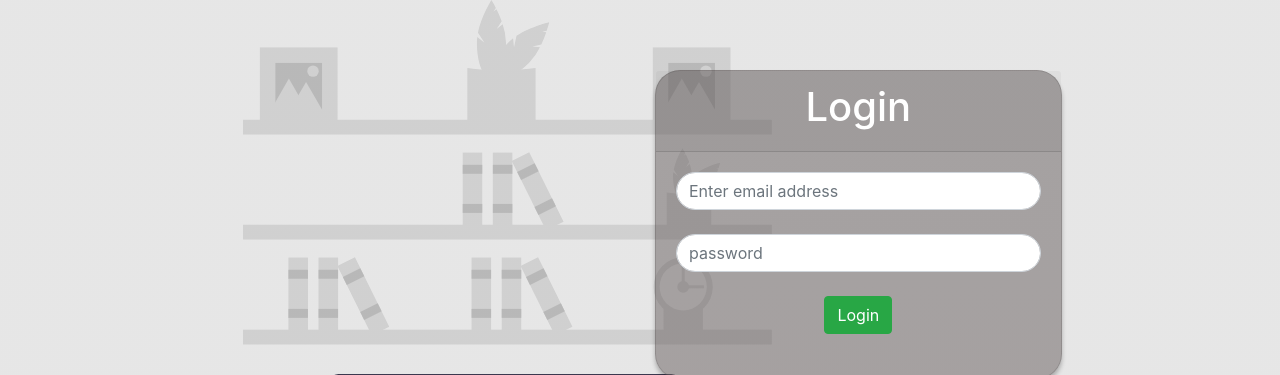
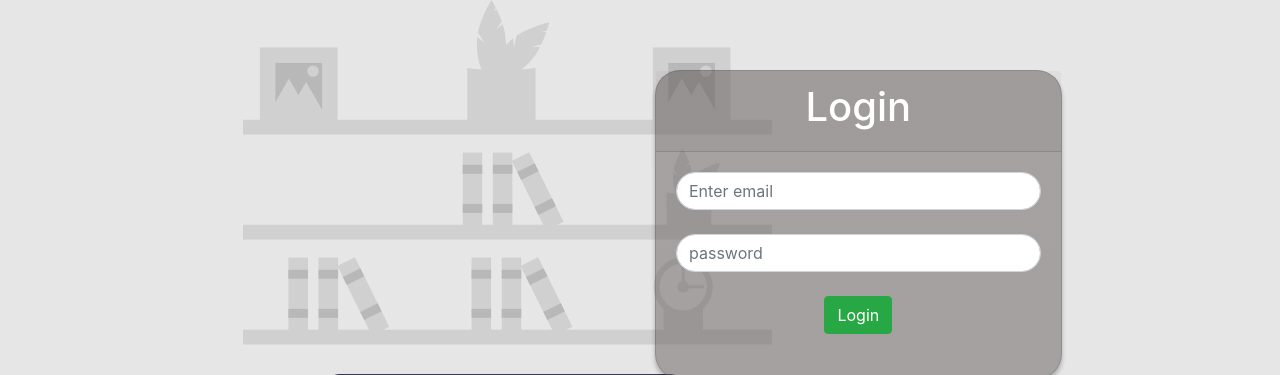
Before and after one commit to NiloferN/HelpDesk, a Flask app: page / in a window 1280 px wide. Shown: the top 375 px of that part. Run offline with Flask 2, Linux system fonts and the light colour scheme; the page is wider than the window, and the part outside it is not shown; some libraries are stand-ins or nearby versions.

Commit message:
Update index.html

```diff
--- a/templates/index.html
+++ b/templates/index.html
@@ -23,7 +23,7 @@
                 <div class="card-header text-center"><h1>Login</h1></div>
                 <div class="card-body text-center">
                     <form action="" method="POST">
-                        <input type="text" class="form-control" name="username" placeholder="Enter email address"><br>
+                        <input type="text" class="form-control" name="username" placeholder="Enter email"><br>
                         <input type="password" class="form-control" name="upwd" placeholder="password"><br>
                         <input type="submit" class="btn btn-success" value="Login">
                     </form>
```
